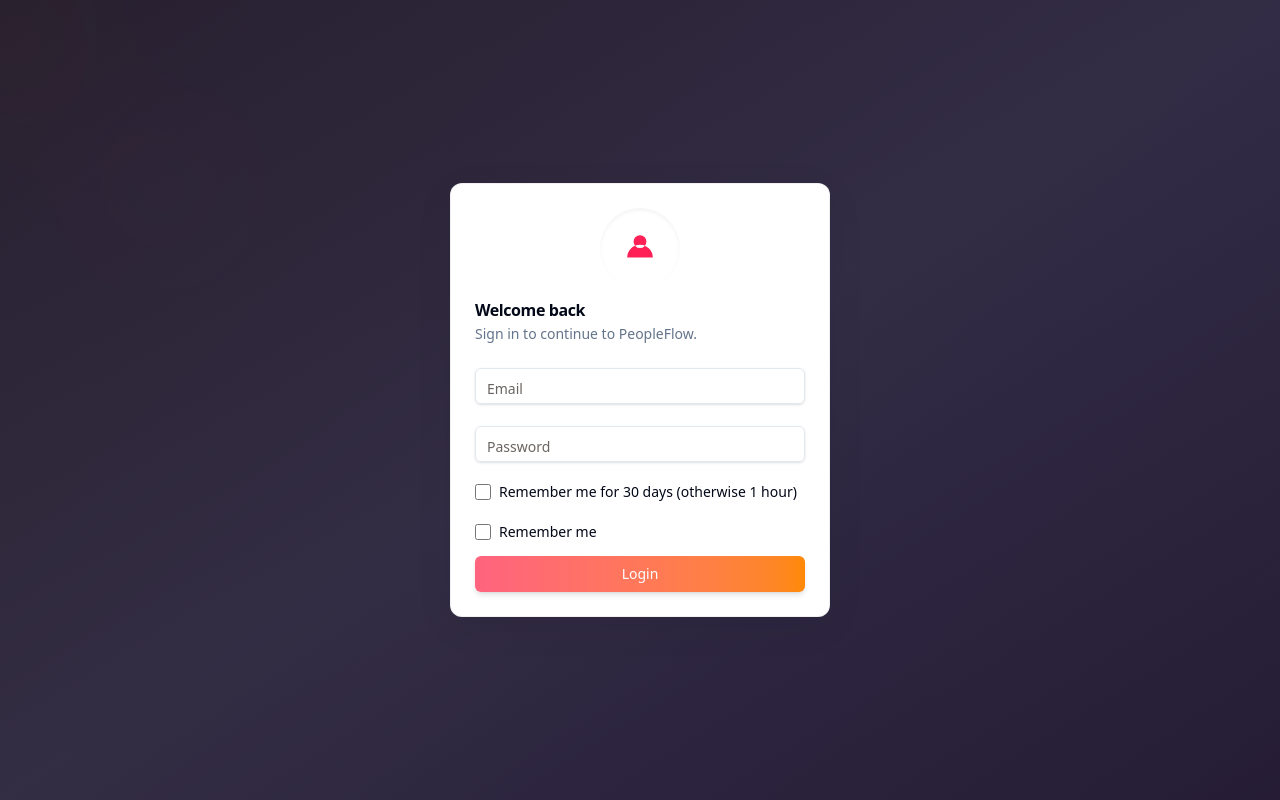
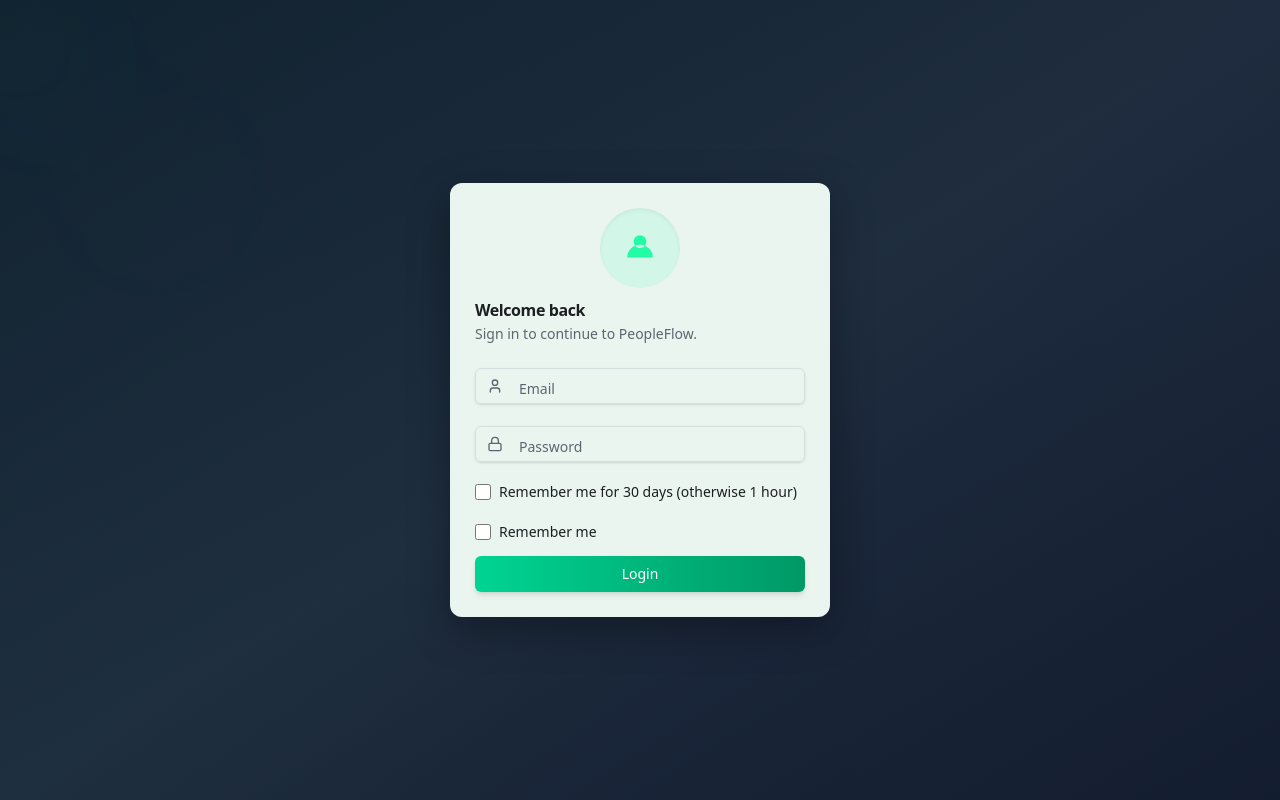
Before and after one commit to hadeedhussainmemon/PeopleFlow-HR_Management_System, a React (Vite) app in the folder frontend/: page /login in a window 1280 px wide. Built offline with nearby package versions, Linux system fonts and the light colour scheme; no server answers.

Commit message:
style: update application palette to Graphite/Charcoal/Granite + Spring Green; improve login UI/UX with icons and focus states

```diff
--- a/frontend/src/index.css
+++ b/frontend/src/index.css
@@ -6,48 +6,50 @@
 
 @layer base {
   :root {
-    --background: 0 0% 100%;
-    --foreground: 222.2 84% 4.9%;
-    --card: 0 0% 100%;
-    --card-foreground: 222.2 84% 4.9%;
-    --popover: 0 0% 100%;
-    --popover-foreground: 222.2 84% 4.9%;
-    --primary: 222.2 47.4% 11.2%;
-    --primary-foreground: 210 40% 98%;
-    --secondary: 210 40% 96.1%;
-    --secondary-foreground: 222.2 47.4% 11.2%;
-    --muted: 210 40% 96.1%;
-    --muted-foreground: 215.4 16.3% 46.9%;
-    --accent: 210 40% 96.1%;
-    --accent-foreground: 222.2 47.4% 11.2%;
-    --destructive: 0 84.2% 60.2%;
-    --destructive-foreground: 210 40% 98%;
-    --border: 214.3 31.8% 91.4%;
-    --input: 214.3 31.8% 91.4%;
-    --ring: 222.2 84% 4.9%;
+    /* Light theme based on palette: Frosted Mint & Alabaster Grey */
+    --background: 160 26% 95%; /* near Alabaster/Frosted mint */
+    --foreground: 210 8% 8%; /* dark text for light theme */
+    --card: 150 35% 94%; /* frosted mint cards */
+    --card-foreground: 210 10% 12%;
+    --popover: 150 25% 96%;
+    --popover-foreground: 210 12% 12%;
+    --primary: 156 97% 56%; /* Spring Green */
+    --primary-foreground: 210 10% 8%;
+    --secondary: 175 18% 73%;
+    --secondary-foreground: 210 10% 8%;
+    --muted: 188 14% 92%; /* Alabaster */
+    --muted-foreground: 210 10% 40%;
+    --accent: 174 25% 25%; /* Granite-ish */
+    --accent-foreground: 210 10% 8%;
+    --destructive: 0 62% 50%;
+    --destructive-foreground: 210 10% 10%;
+    --border: 188 14% 86%;
+    --input: 188 14% 86%;
+    --ring: 156 97% 56%; /* Spring green ring for focus */
     --radius: 0.75rem;
   }
 
   .dark {
-    --background: 220 25% 8%;
-    --foreground: 210 40% 98%;
-    --card: 220 20% 12%;
-    --card-foreground: 210 40% 98%;
-    --popover: 220 25% 10%;
-    --popover-foreground: 210 40% 98%;
-    --primary: 217 91% 60%;
-    --primary-foreground: 210 40% 98%;
-    --secondary: 217.2 32.6% 17.5%;
-    --secondary-foreground: 210 40% 98%;
-    --muted: 220 20% 15%;
-    --muted-foreground: 215 20.2% 65.1%;
-    --accent: 220 20% 18%;
-    --accent-foreground: 210 40% 98%;
-    --destructive: 0 62.8% 50.6%;
-    --destructive-foreground: 210 40% 98%;
-    --border: 220 20% 20%;
-    --input: 220 20% 18%;
-    --ring: 217 91% 60%;
+    /* Dark theme based on Graphite / Charcoal / Granite with Spring Green accent */
+    --background: 210 8% 13%; /* Graphite like dark background */
+    --foreground: 210 10% 98%; /* near white */
+    --card: 160 8% 18%; /* Charcoal / granite cards */
+    --card-foreground: 210 10% 98%;
+    --popover: 160 8% 16%;
+    --popover-foreground: 210 10% 98%;
+    --primary: 156 97% 56%; /* Spring Green accent remains vibrant */
+    --primary-foreground: 210 10% 98%;
+    --secondary: 180 10% 25%;
+    --secondary-foreground: 210 10% 98%;
+    --muted: 160 10% 20%;
+    --muted-foreground: 215 10% 62%;
+    --accent: 175 15% 22%; /* Granite-ish for small accents */
+    --accent-foreground: 210 10% 98%;
+    --destructive: 0 62% 50%;
+    --destructive-foreground: 210 10% 98%;
+    --border: 160 8% 20%;
+    --input: 160 8% 18%;
+    --ring: 156 97% 56%; /* Spring green ring */
   }
 }
 
@@ -85,37 +87,42 @@ body {
 
 /* Login-specific warm theme (matches the provided design) */
 .animated-gradient-login {
-  background: linear-gradient(135deg, rgba(255,140,0,0.12), rgba(236,72,153,0.10), rgba(255,99,71,0.10));
+  background: linear-gradient(135deg, rgba(32,252,143,0.09), rgba(63,94,90,0.06), rgba(200,234,211,0.06));
   background-size: 300% 300%;
   animation: gradient-move 8s ease infinite;
 }
 
 .login-orb {
-  background: radial-gradient(circle at 20% 20%, rgba(255,140,0,0.14), transparent 25%), radial-gradient(circle at 80% 80%, rgba(236,72,153,0.12), transparent 25%);
+  background: radial-gradient(circle at 20% 20%, rgba(32,252,143,0.12), transparent 28%), radial-gradient(circle at 80% 80%, rgba(63,94,90,0.10), transparent 28%);
 }
 
 /* A lightweight light-card style used only for the login page to match the asset.
    Uses a very soft tint so we don't break accessibility for dark mode users. */
 .login-card {
-  background-color: rgba(255, 245, 240, 0.90); /* soft pale-pink */
-  color: rgba(17, 24, 39, 0.95); /* dark text for contrast */
-  border-color: rgba(0, 0, 0, 0.06);
-  /* Slightly warmer, soft shadow to match warm theme */
-  box-shadow: 0 10px 40px rgba(0, 0, 0, 0.06);
+  background-color: hsl(var(--card) / 0.95);
+  color: hsl(var(--card-foreground));
+  border-color: hsl(var(--border) / 0.10);
+  box-shadow: 0 12px 40px rgba(0, 0, 0, 0.35);
 }
 
 .login-input {
-  color: rgba(17, 24, 39, 0.95);
+  color: hsl(var(--card-foreground));
 }
 
 .login-label {
-  color: rgba(55, 48, 44, 0.75);
+  color: hsl(var(--muted-foreground));
 }
 
 /* Make focused/filled labels a warm hue on the login page to match the visual theme */
 .animated-gradient-login .floating-label input:focus + label,
 .animated-gradient-login .floating-label input:not(:placeholder-shown) + label {
-  color: #ef4444; /* warm pink highlight */
+  color: hsl(var(--primary)); /* spring-green highlight on focus for login */
+}
+
+.animated-gradient-login .floating-label input:focus {
+  outline: none;
+  box-shadow: 0 0 0 6px hsl(var(--ring) / 0.12);
+  border-color: hsl(var(--ring));
 }
 
 .floating-label {
@@ -132,6 +139,11 @@ body {
   top: 0.9rem;
   pointer-events: none;
   transition: transform 0.15s ease, color 0.15s ease;
+}
+
+/* When using icons inside inputs (like on login), bump label left so it's not under the icon */
+.animated-gradient-login .floating-label label {
+  left: 2.75rem;
 }
 
 @layer base {
@@ -182,6 +194,10 @@ body {
   color: hsl(var(--primary-foreground));
 }
 
+.text-primary {
+  color: hsl(var(--primary));
+}
+
 .bg-secondary {
   background-color: hsl(var(--secondary));
 }
--- a/frontend/src/pages/AdminDashboard.jsx
+++ b/frontend/src/pages/AdminDashboard.jsx
@@ -348,10 +348,10 @@ const AdminDashboard = () => {
               <span>Weekly Holidays (Sundays)</span>
             </label>
           </div>
-          <Button onClick={() => setIsCreateUserDialogOpen(true)} className="bg-blue-600 hover:bg-blue-700">
+          <Button onClick={() => setIsCreateUserDialogOpen(true)} className="bg-primary text-primary-foreground hover:brightness-95">
             <Plus className="mr-2 h-4 w-4" /> Add User
           </Button>
-          <Button onClick={() => setIsAccrueDialogOpen(true)} variant="secondary">
+          <Button onClick={() => setIsAccrueDialogOpen(true)} variant="secondary" className="bg-primary/8 border border-primary/12">
             <Coins className="mr-2 h-4 w-4" /> Accrue Leaves
           </Button>
           <Button onClick={handleExport} variant="outline">
--- a/frontend/src/pages/Login.jsx
+++ b/frontend/src/pages/Login.jsx
@@ -13,6 +13,7 @@ import {
 } from '@/components/ui/card';
 import { Input } from '@/components/ui/input';
 import { Label } from '@/components/ui/label';
+import { User, Lock } from 'lucide-react';
 
 const Login = () => {
   const [email, setEmail] = useState('');
@@ -45,8 +46,8 @@ const Login = () => {
       <Card className="w-[380px] max-w-[92%] glass-card login-card border-slate-700/50 transform transition-transform hover:scale-[1.01]">
         <CardHeader>
           <div className="flex items-center justify-center">
-            <div className="w-20 h-20 rounded-full bg-white/70 flex items-center justify-center shadow-inner mb-2">
-              <svg xmlns="http://www.w3.org/2000/svg" className="h-8 w-8 text-rose-500" viewBox="0 0 20 20" fill="currentColor">
+            <div className="w-20 h-20 rounded-full flex items-center justify-center shadow-inner mb-2" style={{ backgroundColor: 'hsl(var(--primary) / 0.12)' }}>
+              <svg xmlns="http://www.w3.org/2000/svg" className="h-8 w-8 text-primary" viewBox="0 0 20 20" fill="currentColor">
                 <path fillRule="evenodd" d="M10 2a4 4 0 100 8 4 4 0 000-8zM2 16a8 8 0 0116 0H2z" clipRule="evenodd" />
               </svg>
             </div>
@@ -57,17 +58,19 @@ const Login = () => {
         <form onSubmit={handleSubmit}>
           <CardContent>
             {error && (
-              <div className="mb-4 p-3 bg-red-900/30 border border-red-700 text-red-300 rounded">
+              <div role="alert" aria-live="polite" className="mb-4 p-3 bg-red-900/30 border border-red-700 text-red-300 rounded">
                 {error}
               </div>
             )}
             <div className="grid w-full items-center gap-4">
-              <div className="flex flex-col space-y-1.5 floating-label">
-                <Input id="email" type="email" placeholder=" " value={email} onChange={(e) => setEmail(e.target.value)} className="bg-transparent login-input" />
+              <div className="relative flex flex-col space-y-1.5 floating-label">
+                <div className="absolute left-3 top-2.5 pointer-events-none"><User className="h-4 w-4 text-muted-foreground" /></div>
+                <Input id="email" type="email" placeholder=" " value={email} onChange={(e) => setEmail(e.target.value)} className="bg-transparent login-input pl-10" aria-label="Email" />
                 <Label htmlFor="email" className="login-label">Email</Label>
               </div>
-              <div className="flex flex-col space-y-1.5 floating-label">
-                <Input id="password" type="password" placeholder=" " value={password} onChange={(e) => setPassword(e.target.value)} className="bg-transparent login-input" />
+              <div className="relative flex flex-col space-y-1.5 floating-label">
+                <div className="absolute left-3 top-2.5 pointer-events-none"><Lock className="h-4 w-4 text-muted-foreground" /></div>
+                <Input id="password" type="password" placeholder=" " value={password} onChange={(e) => setPassword(e.target.value)} className="bg-transparent login-input pl-10" aria-label="Password" />
                 <Label htmlFor="password" className="login-label">Password</Label>
               </div>
               <div className="flex items-center space-x-2">
@@ -84,7 +87,7 @@ const Login = () => {
               </div>
             </div>
           </CardContent>
-          <CardFooter className="flex flex-col gap-4">
+            <CardFooter className="flex flex-col gap-4">
             <div className="flex items-center justify-between w-full text-sm">
               <div className="flex items-center space-x-2">
                 <input
@@ -97,7 +100,7 @@ const Login = () => {
                 <Label htmlFor="rememberMeFooter" className="cursor-pointer font-normal">Remember me</Label>
               </div>
             </div>
-            <Button type="submit" className="w-full bg-gradient-to-r from-rose-400 to-orange-400 text-white shadow-md hover:scale-105 transition-transform" disabled={loading}>
+            <Button type="submit" className="w-full bg-gradient-to-r from-emerald-400 to-emerald-600 text-white shadow-md hover:scale-105 transition-transform" disabled={loading}>
               {loading ? 'Logging in...' : 'Login'}
             </Button>
           </CardFooter>
```
Also changed, not shown: 1 other file (tests, documents, lock files or other folders).
